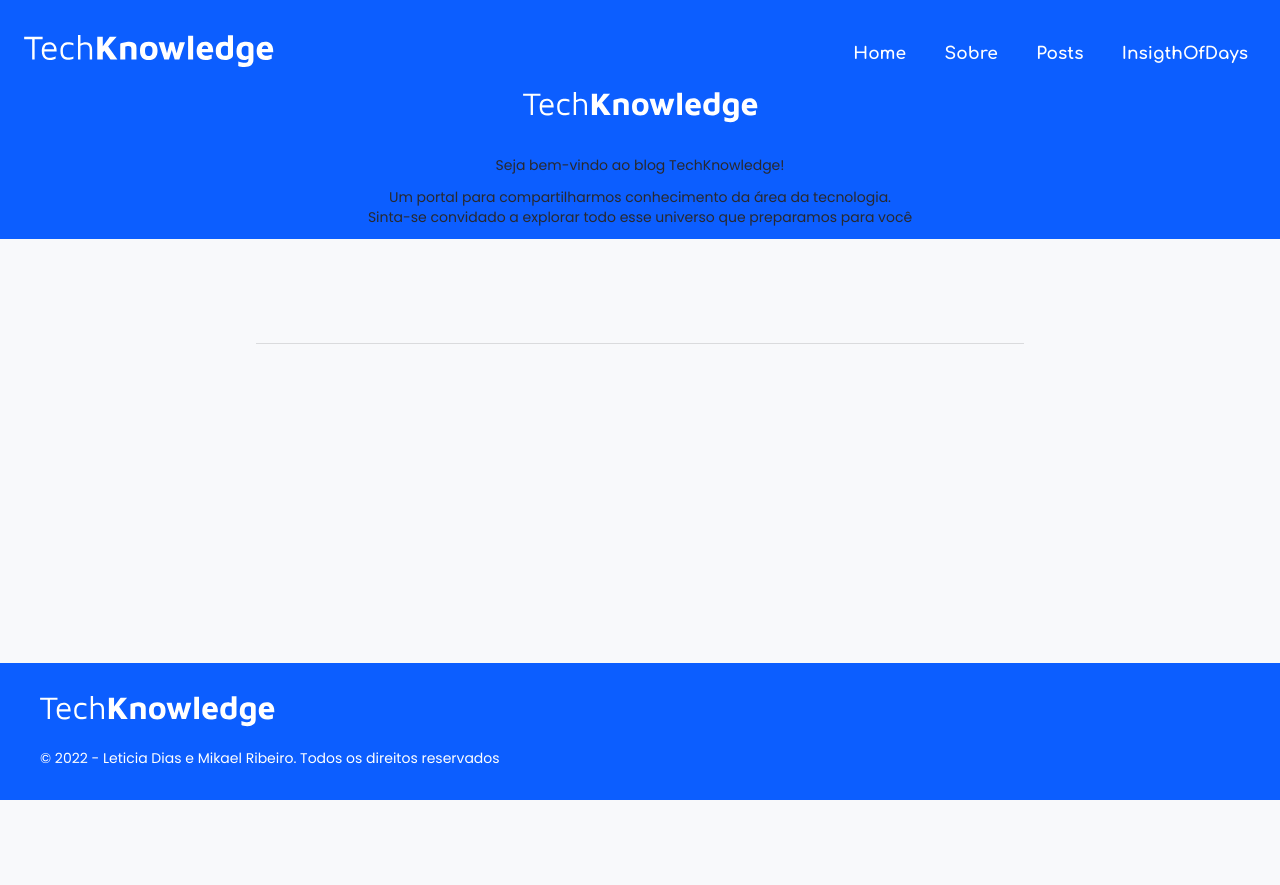
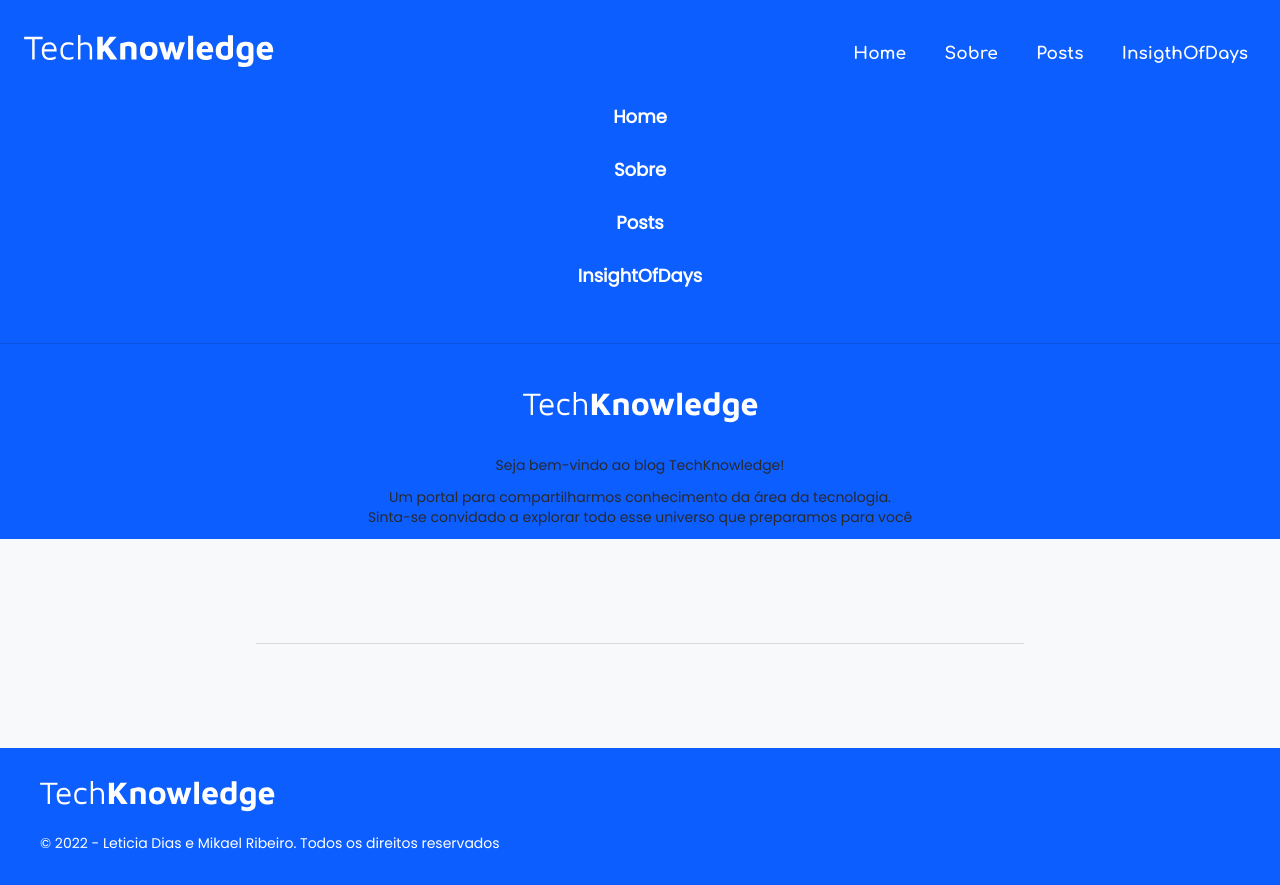
Before and after one commit to techknowledge-blog/blog-techknowledge-front, an Angular app: page /posts/1 in a window 1280 px wide. Before the commit the page ends 800 px from the top, so only its background shows below. Built offline with nearby package versions, Linux system fonts and the light colour scheme.

Commit message:
add: navbar animations

```diff
--- a/src/app/modules/shared/components/header/header.component.scss
+++ b/src/app/modules/shared/components/header/header.component.scss
@@ -1,6 +1,7 @@
 @use "/src/style/variables.scss" as *;
 
 header {
+  z-index: 1;
   background-color: $primary-dark;
 
   .title {
--- a/src/app/modules/shared/components/navbar/navbar.component.html
+++ b/src/app/modules/shared/components/navbar/navbar.component.html
@@ -38,7 +38,7 @@
   </div>
 </nav>
 
-<div class="mobile-menu" *ngIf="showMenu">
+<div class="mobile-menu {{ showMenu ? 'top-down' : 'down-top' }}">
   <ul>
     <li>
       <a routerLink="/">Home</a>
--- a/src/app/modules/shared/components/navbar/navbar.component.scss
+++ b/src/app/modules/shared/components/navbar/navbar.component.scss
@@ -46,6 +46,8 @@ nav {
 }
 
 div.mobile-menu {
+  z-index: 0;
+
   ul {
     display: flex;
     flex-direction: column;
@@ -62,6 +64,38 @@ div.mobile-menu {
         text-decoration: none;
       }
     }
+  }
+}
+
+.top-down {
+  animation-name: topdown;
+  animation-duration: 0.3s;
+  height: 300px;
+}
+
+@keyframes topdown {
+  0% {
+    height: 0px;
+  }
+  100% {
+    height: 300px;
+  }
+}
+
+.down-top {
+  animation-name: downtop;
+  animation-duration: 0.3s;
+  visibility: hidden;
+  height: 0;
+}
+
+@keyframes downtop {
+  0% {
+    visibility: hidden;
+    height: 300px;
+  }
+  100% {
+    height: 0px;
   }
 }
 
--- a/src/app/modules/shared/components/navbar/navbar.component.ts
+++ b/src/app/modules/shared/components/navbar/navbar.component.ts
@@ -6,8 +6,7 @@ import { Component, OnInit } from '@angular/core';
   styleUrls: ['./navbar.component.scss'],
 })
 export class NavbarComponent implements OnInit {
-  isBurgerMenu: boolean = true;
-  showMenu: boolean = false;
+  showMenu: boolean = true;
 
   constructor() {}
 
```
